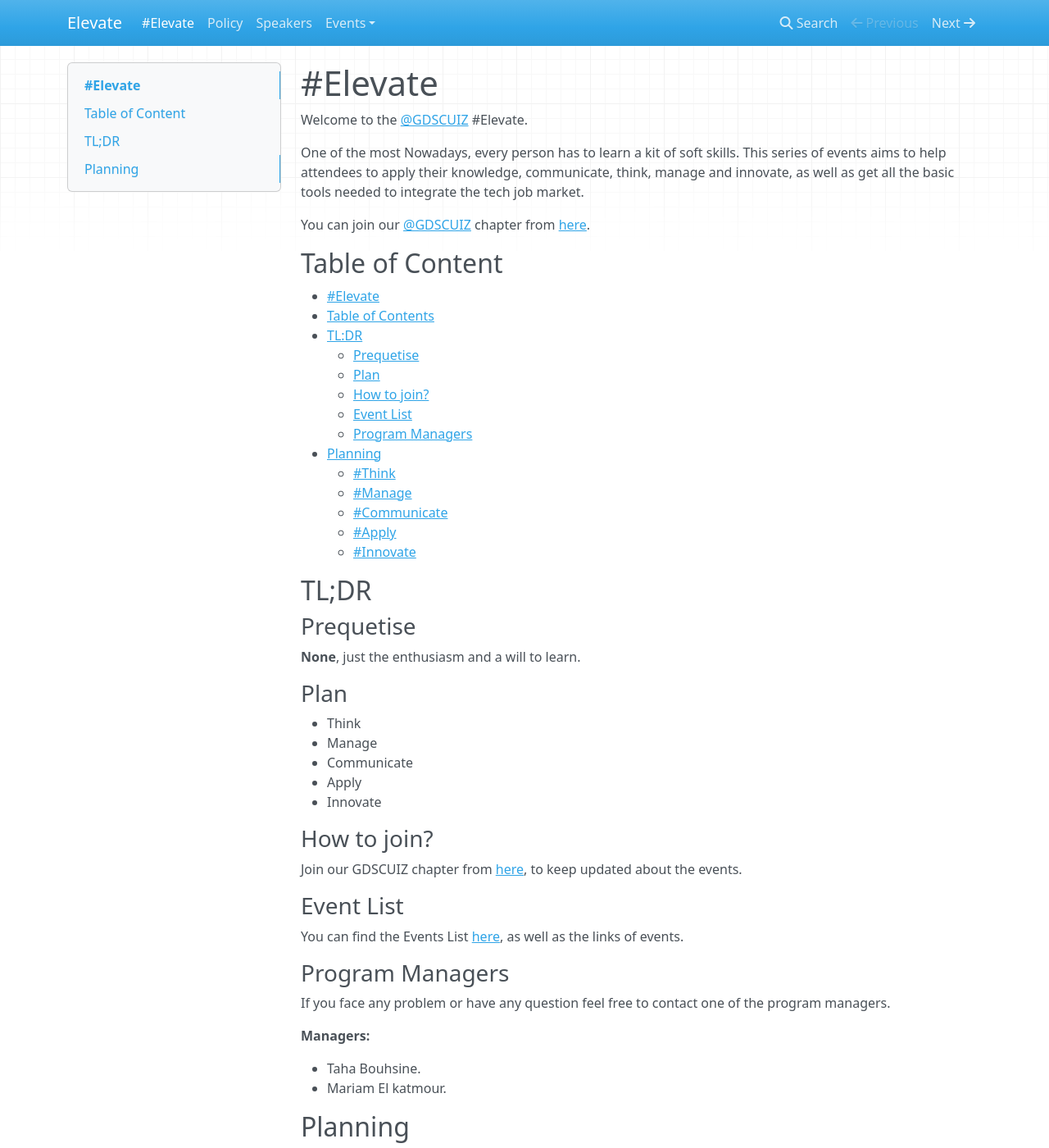
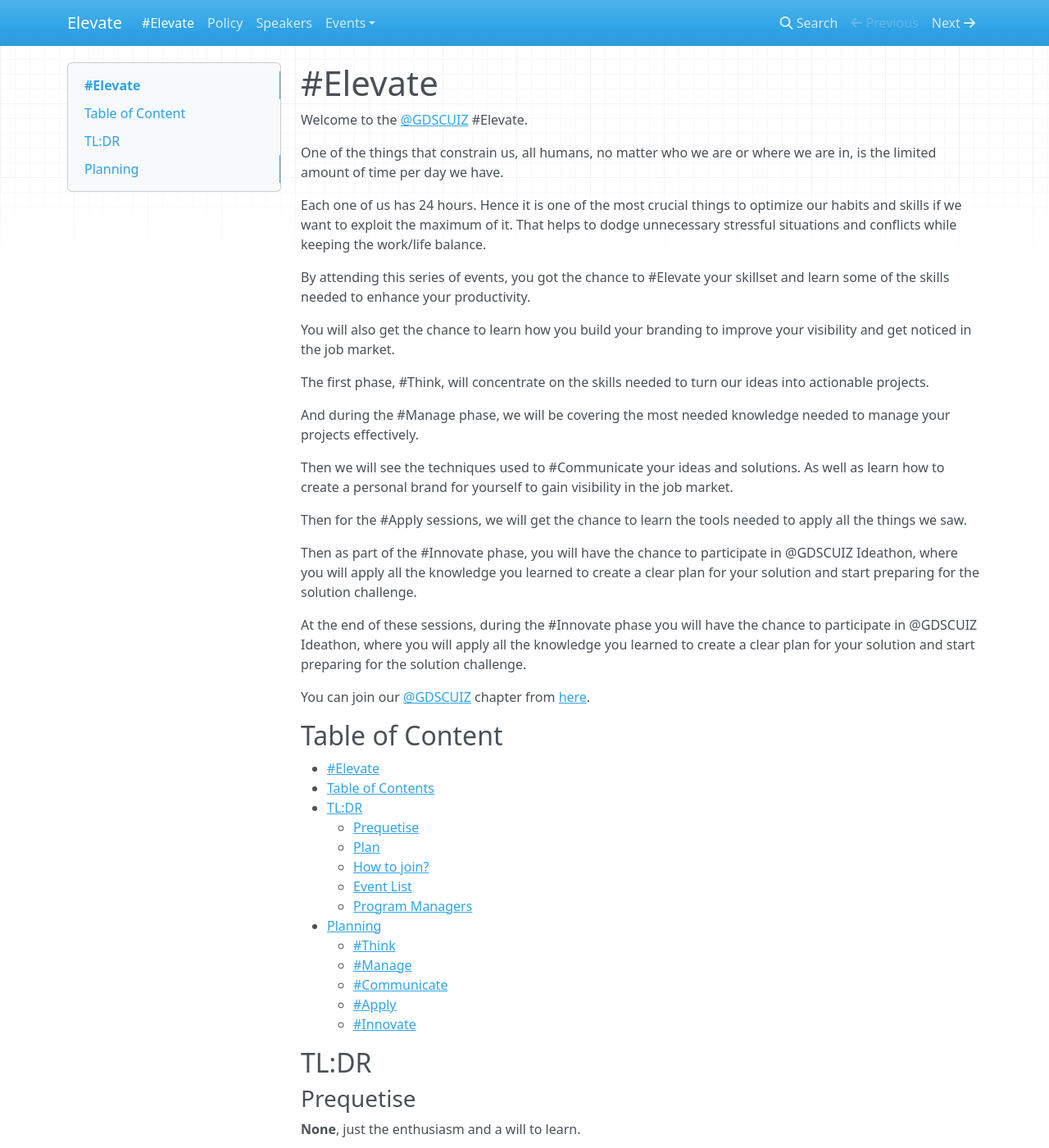
Before and after one commit to gdscuiz/elevate, an MkDocs documentation site: the page built from docs/index.md, in a window 1280 px wide and 1400 px high. Shown: the whole window at 82% size. Built offline with MkDocs 1.6.1, drawn with Linux system fonts in a browser that asks for light colours; nearby versions of some CDN libraries.

Commit message:
added elevate description

```diff
--- a/docs/index.md
+++ b/docs/index.md
@@ -2,8 +2,29 @@
 
 Welcome to the [@GDSCUIZ](https://gdsc.community.dev/university-of-ibn-zohr/) #Elevate.
 
-One of the most
-Nowadays, every person has to learn a kit of soft skills. This series of events aims to help attendees to apply their knowledge, communicate, think, manage and innovate, as well as get all the basic tools needed to integrate the tech job market.
+
+One of the things that constrain us, all humans, no matter who we are or where we are in, is the limited amount of time per day we have.
+
+Each one of us has 24 hours. Hence it is one of the most crucial things to optimize our habits and skills if we want to exploit the maximum of it. That helps to dodge unnecessary stressful situations and conflicts while keeping the work/life balance.
+
+By attending this series of events, you got the chance to #Elevate your skillset and learn some of the skills needed to enhance your productivity.
+
+You will also get the chance to learn how you build your branding to improve your visibility and get noticed in the job market.
+
+The first phase, #Think, will concentrate on the skills needed to turn our ideas into actionable projects.
+
+And during the #Manage phase, we will be covering the most needed knowledge needed to manage your projects effectively.
+
+Then we will see the techniques used to #Communicate your ideas and solutions. As well as learn how to create a personal brand for yourself to gain visibility in the job market.
+
+Then for the #Apply sessions, we will get the chance to learn the tools needed to apply all the things we saw.
+
+Then as part of the #Innovate phase, you will have the chance to participate in @GDSCUIZ Ideathon, where you will apply all the knowledge you learned to create a clear plan for your solution and start preparing for the solution challenge.
+
+
+
+
+At the end of these sessions, during the #Innovate phase you will have the chance to participate in @GDSCUIZ Ideathon, where you will apply all the knowledge you learned to create a clear plan for your solution and start preparing for the solution challenge.
 
 You can join our [@GDSCUIZ](https://gdsc.community.dev/university-of-ibn-zohr/) chapter from [here](https://gdsc.community.dev/university-of-ibn-zohr/).
 
@@ -25,7 +46,7 @@ You can join our [@GDSCUIZ](https://gdsc.community.dev/university-of-ibn-zohr/)
     - [#Innovate](#innovate)
 
 
-## TL;DR
+## TL:DR
 
 ### Prequetise
 
@@ -65,7 +86,6 @@ Cover all the skills and processes needed to succeed in your project design.
 You can find the Events description [here](https://gdscuiz.github.io/elevate/events/think/), as well as the links of events.
 
 
-
 ### #Manage
 
 Cover the basics needed to manage your projects and work in teams.
```
Also changed, not shown: README.md (+17 -1 lines).
